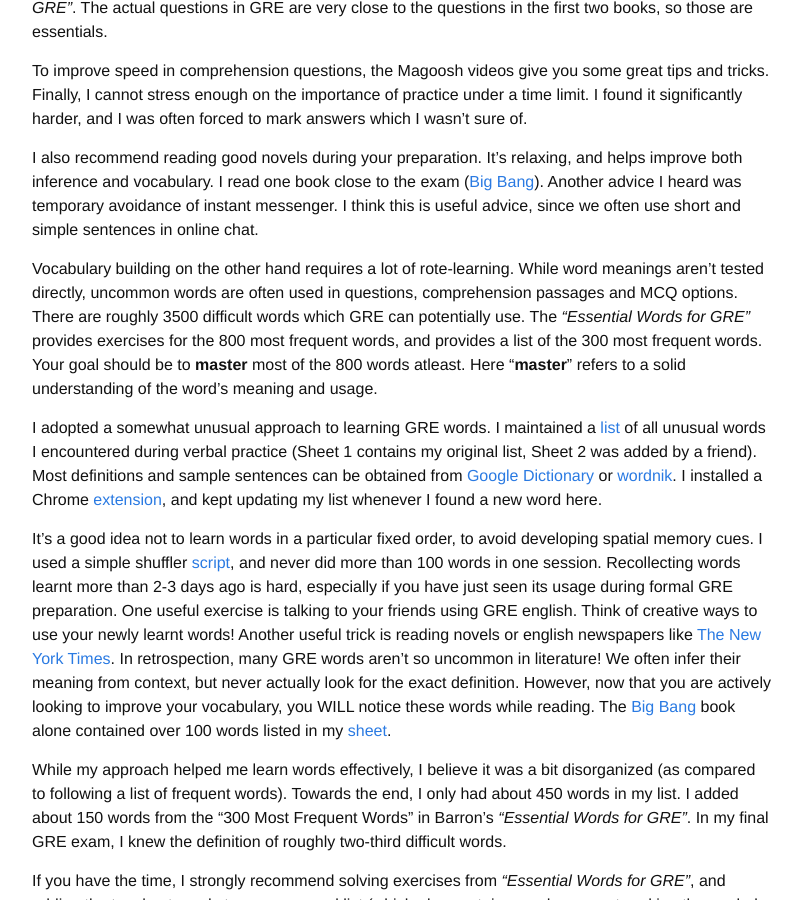
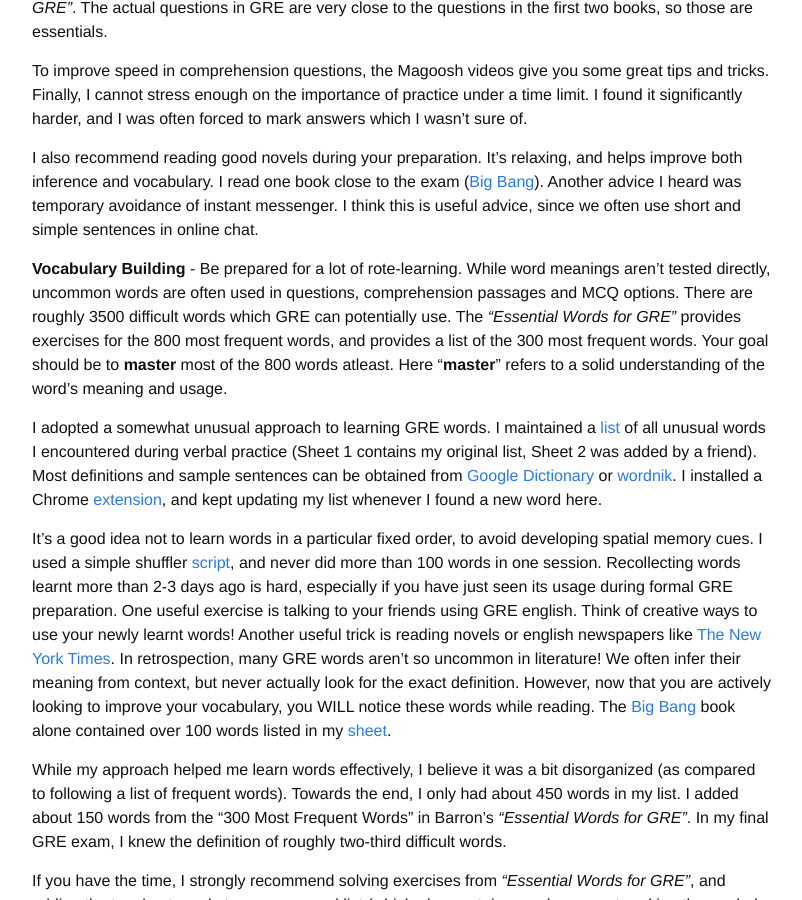
Before and after one commit to martiansideofthemoon/martiansideofthemoon.github.io, a Jekyll site: the page built from _posts/2017-12-08-gre-toefl-preparation.markdown, in a window 1280 px wide and 900 px high, scrolled down 2021 px. Shown: the whole window, without its empty margins (238-1040 px from the left). Built offline with Jekyll 4.4.1, drawn with Linux system fonts in a browser that asks for light colours; comment, search, counter and statistics services are not loaded.

Commit message:
Improving formatting a bit

```diff
--- a/_posts/2017-12-08-gre-toefl-preparation.markdown
+++ b/_posts/2017-12-08-gre-toefl-preparation.markdown
@@ -48,7 +48,7 @@ To improve speed in comprehension questions, the Magoosh videos give you some gr
 
 I also recommend reading good novels during your preparation. It's relaxing, and helps improve both inference and vocabulary. I read one book close to the exam ([Big Bang](https://www.amazon.in/Big-Bang-Simon-Singh/dp/0007152523?tag=googinhydr18418-21)). Another advice I heard was temporary avoidance of instant messenger. I think this is useful advice, since we often use short and simple sentences in online chat.
 
-Vocabulary building on the other hand requires a lot of rote-learning. While word meanings aren't tested directly, uncommon words are often used in questions, comprehension passages and MCQ options. There are roughly 3500 difficult words which GRE can potentially use. The *"Essential Words for GRE"* provides exercises for the 800 most frequent words, and provides a list of the 300 most frequent words. Your goal should be to **master** most of the 800 words atleast. Here "**master**" refers to a solid understanding of the word's meaning and usage.
+**Vocabulary Building** - Be prepared for a lot of rote-learning. While word meanings aren't tested directly, uncommon words are often used in questions, comprehension passages and MCQ options. There are roughly 3500 difficult words which GRE can potentially use. The *"Essential Words for GRE"* provides exercises for the 800 most frequent words, and provides a list of the 300 most frequent words. Your goal should be to **master** most of the 800 words atleast. Here "**master**" refers to a solid understanding of the word's meaning and usage.
 
 I adopted a somewhat unusual approach to learning GRE words. I maintained a [list](https://docs.google.com/spreadsheets/d/1JfbMYhm45I7sySOcin0SjkJpBlymmwnFNquFCqYbhAc/edit?usp=sharing) of all unusual words I encountered during verbal practice (Sheet 1 contains my original list, Sheet 2 was added by a friend). Most definitions and sample sentences can be obtained from [Google Dictionary](https://en.wikipedia.org/wiki/Google_Dictionary) or [wordnik](https://www.wordnik.com/). I installed a Chrome [extension](https://chrome.google.com/webstore/detail/magoosh-vocabulary/oooelhhaglnggehlocjjmgngfknfclak), and kept updating my list whenever I found a new word here.
 
```
